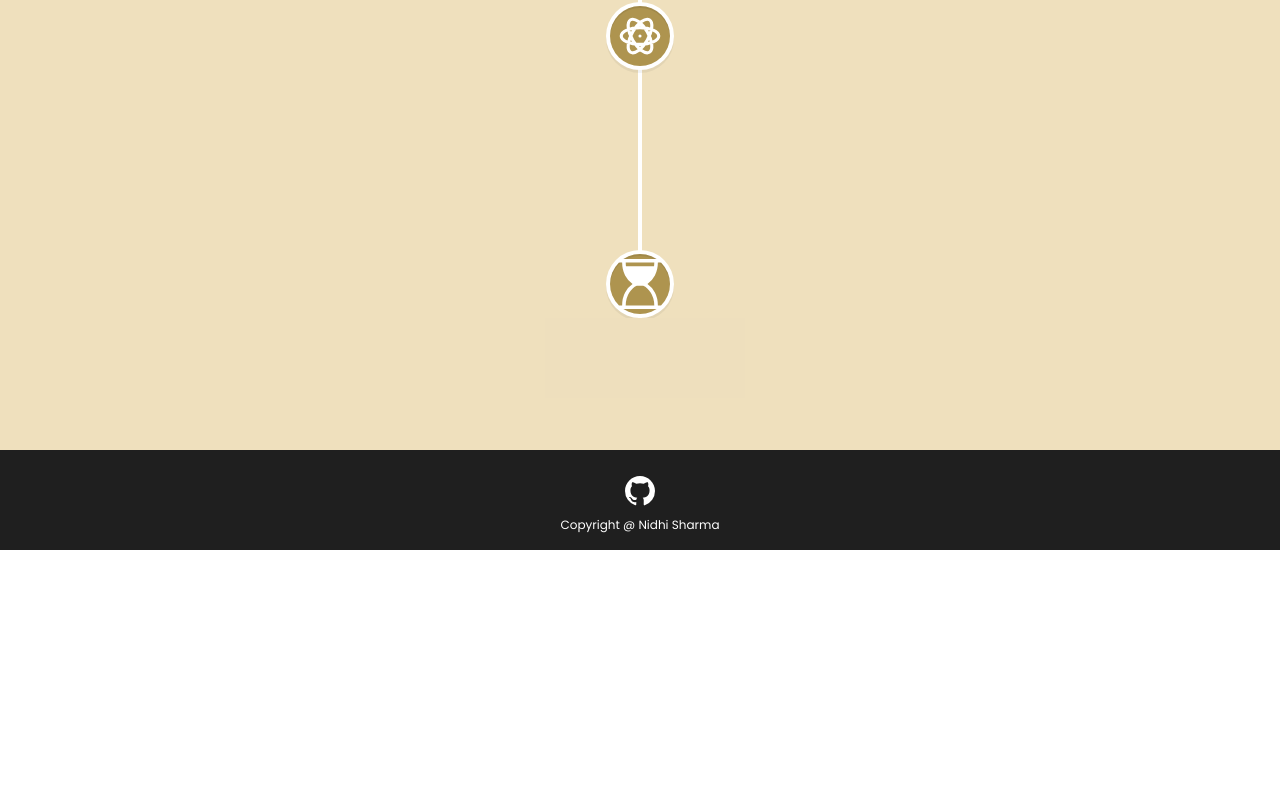
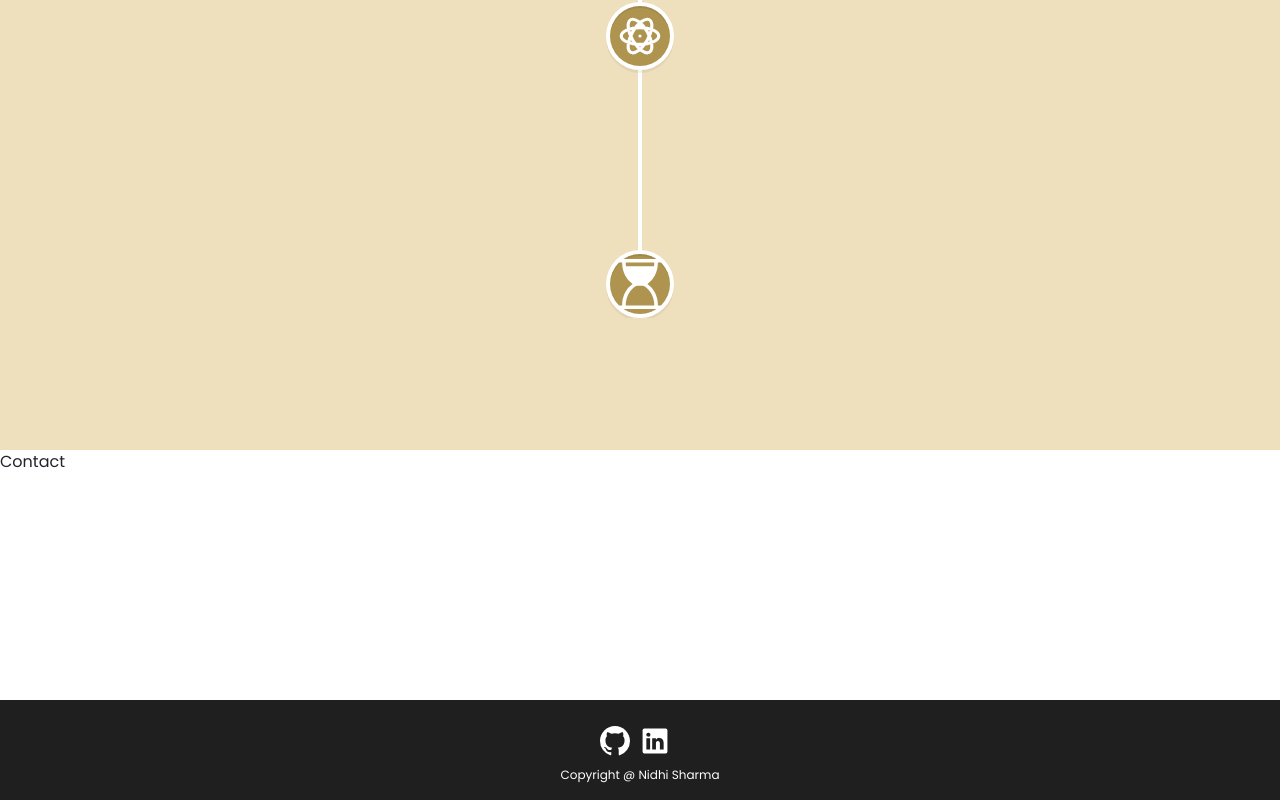
Before and after one commit to ns6296666/portfolio, a React (Vite) app in the folder react-portfolio/: page / in a window 1280 px wide. Shown: the part 3123-3923 px from the top of the page. Before the commit the page ends 3673 px from the top, so only its background shows below. Built offline with nearby package versions, Linux system fonts and the light colour scheme.

Commit message:
created contact section

```diff
--- a/react-portfolio/src/App.css
+++ b/react-portfolio/src/App.css
@@ -290,6 +290,13 @@
     bottom: 0px;
 }
 
+/* contact css */
+
+.contact{
+  height: 250px;
+  background-color:#fff
+}
+
 /* footer css */
 .footer{
   height: 100px;
@@ -301,9 +308,16 @@
   color:#fff;
 
 }
+.footer-links{
+  display: flex;
+  flex-direction: row;
+  justify-content: center;
+  align-items:center;
+}
 .git{
   width: 30px;
   height: 30px;
   margin-bottom: 10px;
+  margin-right: 10px;
 }
 .footer p{ font-size: 12px;}
--- a/react-portfolio/src/App.jsx
+++ b/react-portfolio/src/App.jsx
@@ -3,6 +3,7 @@ import About from "./About";
 import Project from "./Project";
 import Skills from "./Skills";
 import Experience from "./Experience";
+import Contact from "./Contact";
 import Footer from "./Footer";
 function App() {
   return (
@@ -12,6 +13,7 @@ function App() {
       <Project />
       <Skills />
       <Experience />
+      <Contact />
       <Footer />
     </>
   );
--- /dev/null
+++ b/react-portfolio/src/Contact.jsx
@@ -0,0 +1,3 @@
+export default function Contact() {
+  return <div className="contact">Contact</div>;
+}
--- a/react-portfolio/src/Footer.jsx
+++ b/react-portfolio/src/Footer.jsx
@@ -1,11 +1,17 @@
 import { Link } from "react-router-dom";
 import git from "./assets/footer.svg";
+import linkedin from "./assets/linkedin.svg";
 export default function Footer() {
   return (
     <div className="footer">
-      <Link to="https://github.com/ns6296666">
-        <img src={git} alt="git" className="git" />
-      </Link>
+      <div className="footer-links">
+        <Link to="https://github.com/ns6296666">
+          <img src={git} alt="git" className="git" />
+        </Link>
+        <Link to="https://www.linkedin.com/in/nidhisharmaleicester/">
+          <img src={linkedin} alt="linkedin" className="git" />
+        </Link>
+      </div>
 
       <p>Copyright @ Nidhi Sharma</p>
     </div>
```
Also changed, not shown: react-portfolio/src/assets/linkedin.svg (added).
